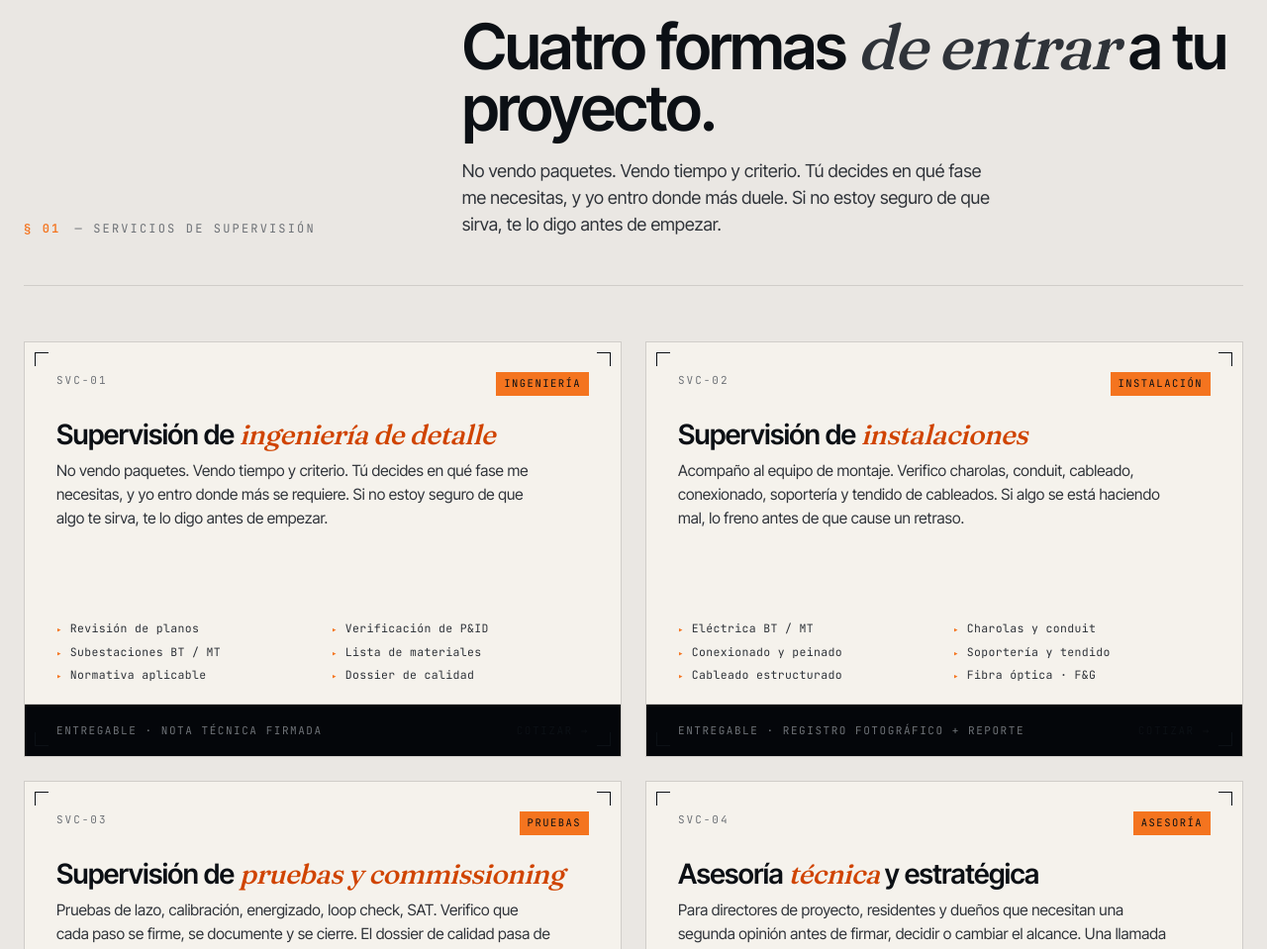
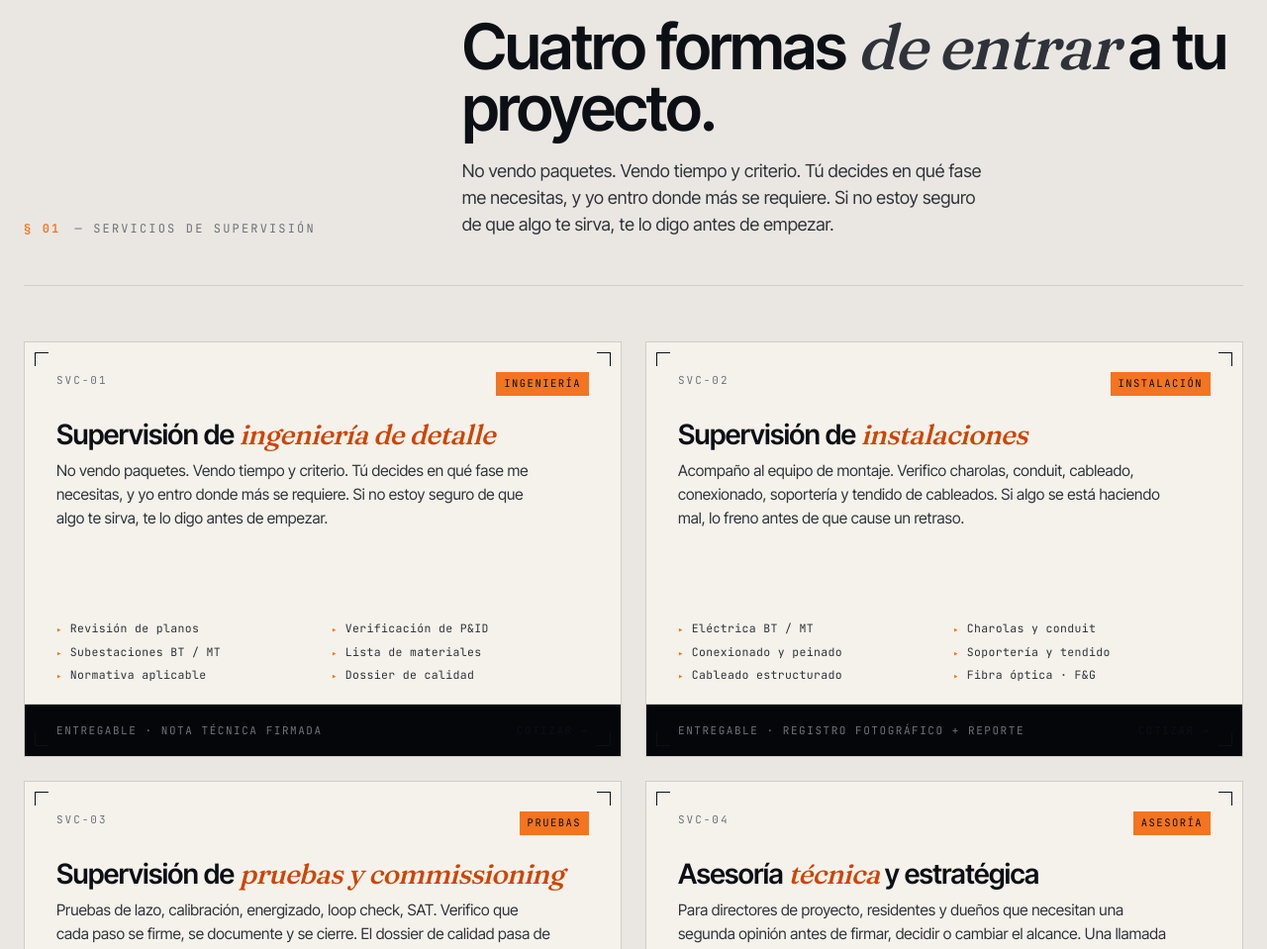
Before and after one commit to abalderasdev/iepi, a plain HTML site: page consultoria/index.html in a window 1280 px wide. Shown: the part 1633-2592 px from the top of the page at 99% size. Drawn offline with Linux system fonts and the light colour scheme.

Commit message:
Copy: 'donde más duele' -> 'donde más se requiere' (más profesional)
Antes: 'yo entro donde más duele. Si no estoy seguro de que sirva...'
Ahora: 'yo entro donde más se requiere. Si no estoy seguro de que algo te sirva...'

Aplica a las 2 instancias del parrafo en el sitio de Victor (linea 733 y 744).

```diff
--- a/consultoria/index.html
+++ b/consultoria/index.html
@@ -730,7 +730,7 @@ body.impeccable-on [data-imp-editable][contenteditable="true"]{outline:2px solid
       <div class="section-num"><b>§ 01</b><span>— Servicios de supervisión</span></div>
       <div>
         <h2>Cuatro formas <em>de entrar</em> a tu proyecto.</h2>
-        <p style="margin-top:18px">No vendo paquetes. Vendo tiempo y criterio. Tú decides en qué fase me necesitas, y yo entro donde más duele. Si no estoy seguro de que sirva, te lo digo antes de empezar.</p>
+        <p style="margin-top:18px">No vendo paquetes. Vendo tiempo y criterio. Tú decides en qué fase me necesitas, y yo entro donde más se requiere. Si no estoy seguro de que algo te sirva, te lo digo antes de empezar.</p>
       </div>
     </div>
 
```
